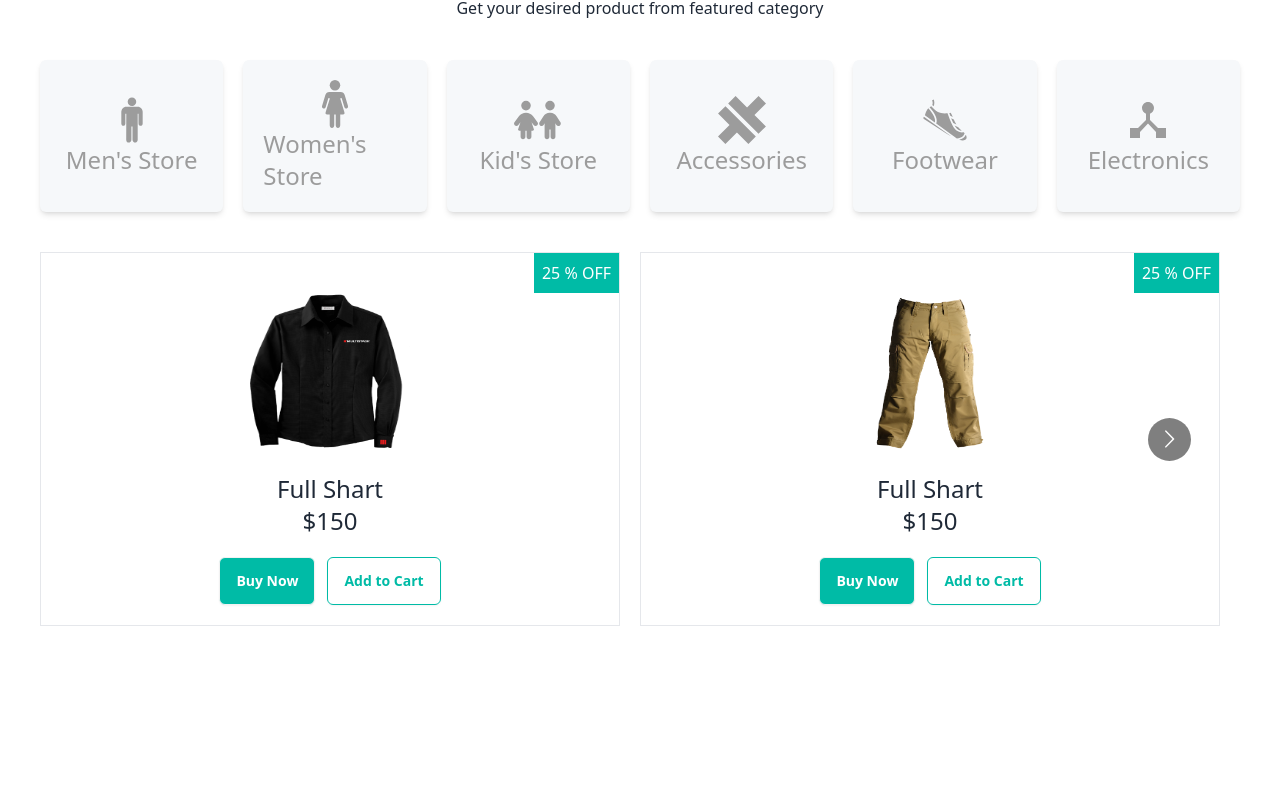
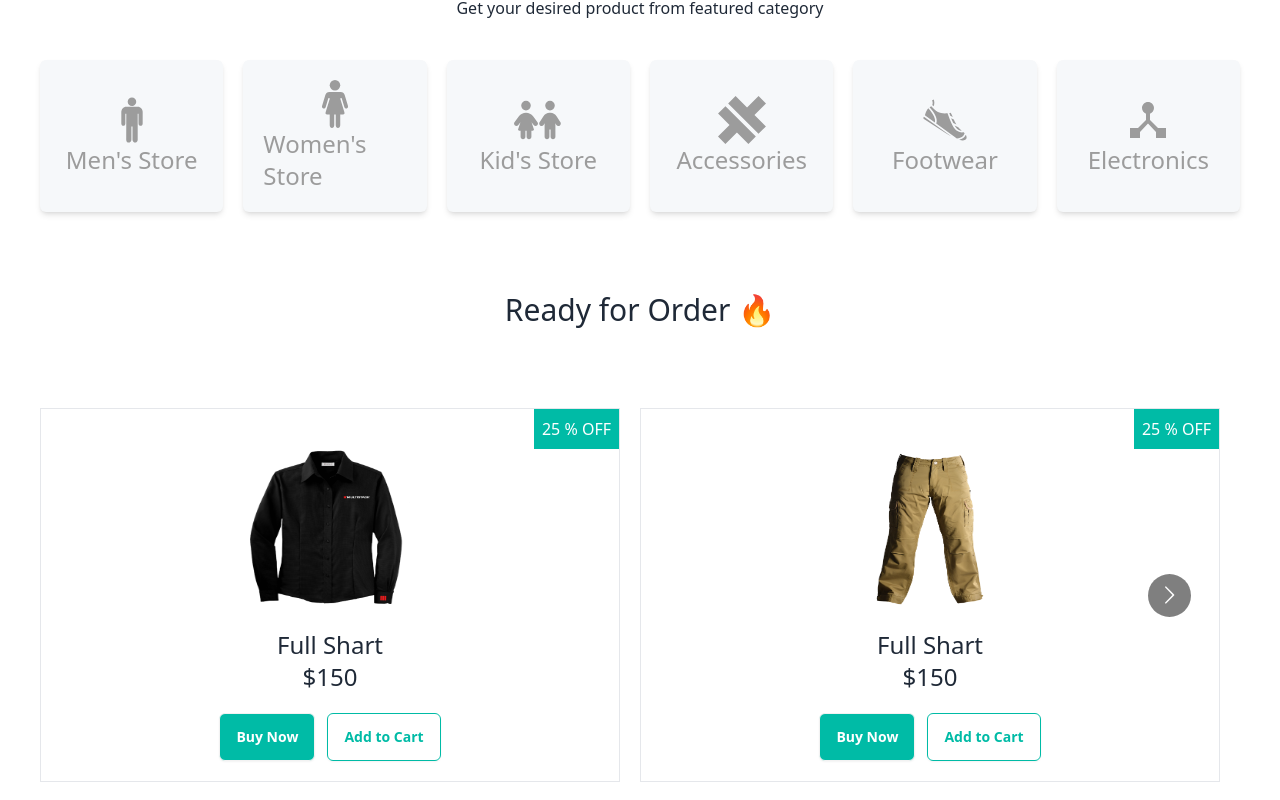
Before and after one commit to kalidashodekare14/QuickShop-Client, a React (Vite) app: page / in a window 1280 px wide. Shown: the part 838-1638 px from the top of the page. Before the commit the page ends 1504 px from the top, so only its background shows below. Built offline with nearby package versions, Linux system fonts and the light colour scheme.

Commit message:
Home Page Update

```diff
--- a/src/Components/ReadyOrderBanner/ReadyOrderBanner.jsx
+++ b/src/Components/ReadyOrderBanner/ReadyOrderBanner.jsx
@@ -33,6 +33,10 @@ const ReadyOrderBanner = () => {
     };
 
     return (
+        <div>
+            <div>
+                <h1 className='text-center text-3xl my-20'>Ready for Order 🔥</h1>
+            </div>
             <Carousel responsive={responsive}>
                 {/* card 1 */}
                 <div className="relative border flex flex-col justify-center items-center p-5 me-5">
@@ -171,6 +175,7 @@ const ReadyOrderBanner = () => {
                     </div>
                 </div>
             </Carousel>
+        </div>
     );
 };
 
```
Lines whose indentation alone changed are shown as unchanged.
